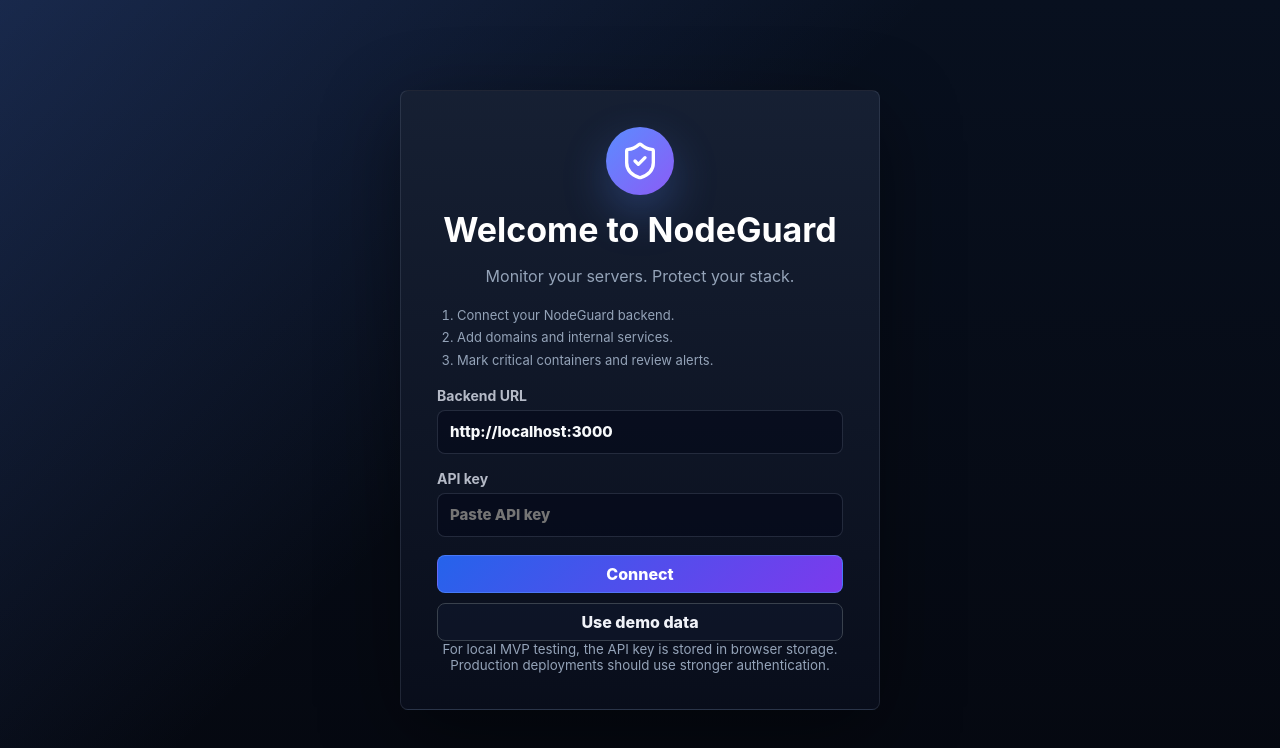
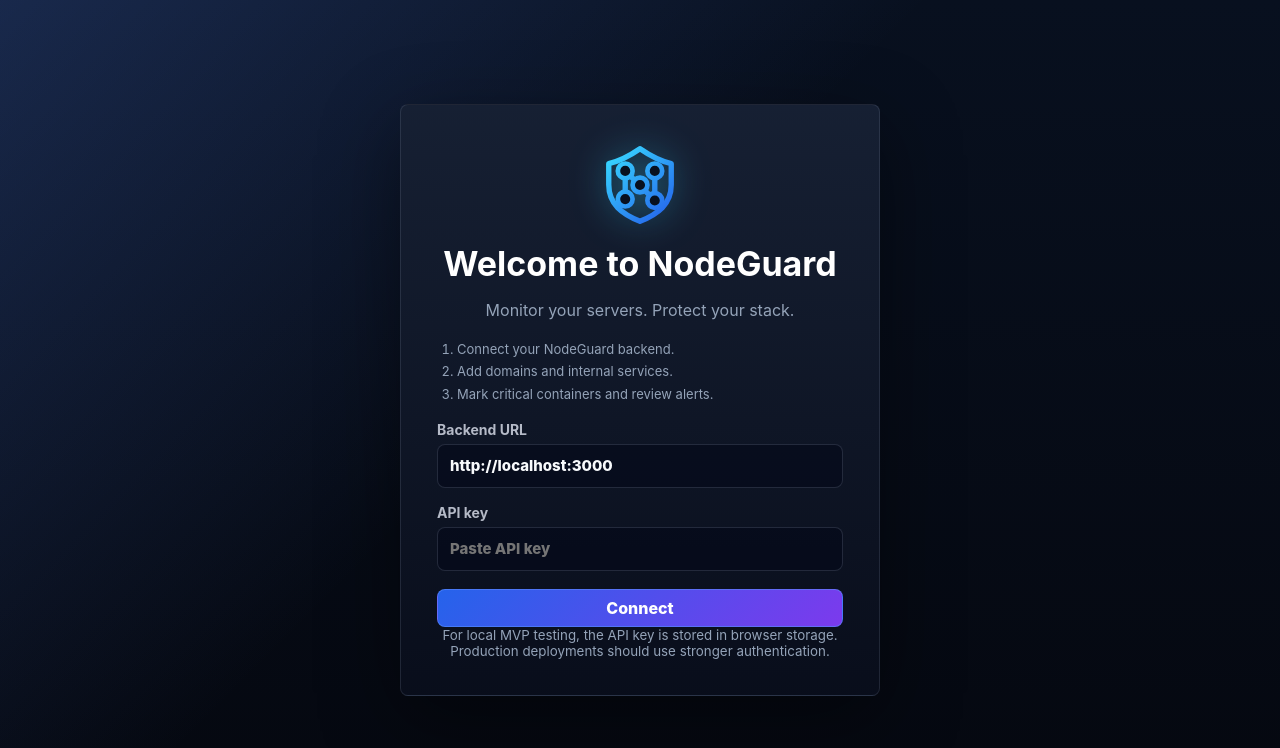
Before and after one commit to HackintoshMatrix7132/NodeGuard, a React (Vite) app in the folder apps/web/: page / in a window 1280 px wide. Shown: the top 748 px of the page. Built offline with nearby package versions, Linux system fonts and the light colour scheme.

Commit message:
style: apply NodeGuard logo to app

```diff
--- a/apps/web/src/App.tsx
+++ b/apps/web/src/App.tsx
@@ -1,4 +1,4 @@
-import { AlertTriangle, Bell, Boxes, Gauge, Globe2, LogOut, PanelLeftClose, PanelLeftOpen, Pencil, Plus, RefreshCcw, Search, Server, Settings, ShieldCheck, Trash2, X } from "lucide-react";
+import { AlertTriangle, Bell, Boxes, Gauge, Globe2, LogOut, PanelLeftClose, PanelLeftOpen, Pencil, Plus, RefreshCcw, Search, Server, Settings, Trash2, X } from "lucide-react";
 import { type CSSProperties, useEffect, useMemo, useRef, useState } from "react";
 
 import { normalizeBackendUrl } from "./api/client";
@@ -33,6 +33,39 @@ import { getStatusLabel, getStatusTone } from "./utils/status";
 type View = "dashboard" | "server" | "containers" | "domains" | "alerts" | "settings";
 type MetricTone = "blue" | "green" | "orange" | "red" | "purple";
 type BreakdownItem = { label: string; value: string; tone?: MetricTone };
+
+function NodeGuardLogo({ className = "" }: { className?: string }) {
+  return (
+    <svg className={className} viewBox="0 0 128 128" role="img" aria-label="NodeGuard logo">
+      <defs>
+        <linearGradient id="nodeguardLogoGradient" x1="18" y1="16" x2="108" y2="112" gradientUnits="userSpaceOnUse">
+          <stop stopColor="#38d9ff" />
+          <stop offset="1" stopColor="#2563eb" />
+        </linearGradient>
+      </defs>
+      <path
+        d="M64 10C47.5 21.4 31.4 28.9 17.5 32.2v31.5c0 28.8 19.7 43.5 46.5 54.3 26.8-10.8 46.5-25.5 46.5-54.3V32.2C96.6 28.9 80.5 21.4 64 10Z"
+        fill="none"
+        stroke="url(#nodeguardLogoGradient)"
+        strokeWidth="8"
+        strokeLinejoin="round"
+      />
+      <path
+        d="M42 43v42M42 43l44 44M86 43v44"
+        fill="none"
+        stroke="url(#nodeguardLogoGradient)"
+        strokeWidth="8"
+        strokeLinecap="round"
+        strokeLinejoin="round"
+      />
+      <circle cx="42" cy="43" r="11" fill="#08101f" stroke="url(#nodeguardLogoGradient)" strokeWidth="7" />
+      <circle cx="42" cy="85" r="11" fill="#08101f" stroke="url(#nodeguardLogoGradient)" strokeWidth="7" />
+      <circle cx="64" cy="64" r="11" fill="#08101f" stroke="url(#nodeguardLogoGradient)" strokeWidth="7" />
+      <circle cx="86" cy="43" r="11" fill="#08101f" stroke="url(#nodeguardLogoGradient)" strokeWidth="7" />
+      <circle cx="86" cy="87" r="11" fill="#08101f" stroke="url(#nodeguardLogoGradient)" strokeWidth="7" />
+    </svg>
+  );
+}
 
 function StatusPill({ status }: { status: HealthStatus | Alert["severity"] }) {
   return <span className={`pill ${getStatusTone(status)}`}>{getStatusLabel(status)}</span>;
@@ -239,7 +272,6 @@ function ConnectScreen() {
   const [apiKey, setApiKey] = useState("");
   const [error, setError] = useState<string | null>(null);
   const saveConnection = useSettingsStore((state) => state.saveConnection);
-  const setDemoMode = useSettingsStore((state) => state.setDemoMode);
   const validateConnection = useValidateConnection();
 
   const submit = async (event: React.FormEvent) => {
@@ -263,7 +295,7 @@ function ConnectScreen() {
     <main className="login-shell">
       <div className="orbital-bg" />
       <form className="login-card" onSubmit={submit}>
-        <div className="logo-mark"><ShieldCheck size={40} /></div>
+        <div className="logo-mark"><NodeGuardLogo className="logo-mark-svg" /></div>
         <h1>Welcome to NodeGuard</h1>
         <p>Monitor your servers. Protect your stack.</p>
         <ol className="setup-list">
@@ -281,7 +313,6 @@ function ConnectScreen() {
           <input value={apiKey} onChange={(event) => setApiKey(event.target.value)} type="password" placeholder="Paste API key" />
         </label>
         <button type="submit" disabled={validateConnection.isPending}>{validateConnection.isPending ? "Checking..." : "Connect"}</button>
-        <button type="button" className="secondary-login" onClick={() => setDemoMode(true)}>Use demo data</button>
         <small>For local MVP testing, the API key is stored in browser storage. Production deployments should use stronger authentication.</small>
       </form>
     </main>
@@ -1139,7 +1170,7 @@ export function App() {
       ) : null}
       <aside className="sidebar">
         <div className="sidebar-top">
-          <div className="brand"><ShieldCheck size={24} /><span>NodeGuard</span></div>
+          <div className="brand"><NodeGuardLogo className="brand-logo" /><span>NodeGuard</span></div>
           <button className="sidebar-toggle" onClick={() => setSidebarCollapsed(true)} aria-label="Hide sidebar">
             <PanelLeftClose size={18} />
           </button>
--- a/apps/web/src/styles.css
+++ b/apps/web/src/styles.css
@@ -2091,6 +2091,37 @@ button:hover {
   font-size: 13px;
 }
 
+.logo-mark {
+  width: 88px;
+  height: 88px;
+  border-radius: 0;
+  color: inherit;
+  background: transparent;
+  box-shadow: none;
+}
+
+.logo-mark-svg {
+  width: 86px;
+  height: 86px;
+  display: block;
+  filter: drop-shadow(0 0 18px rgba(56, 217, 255, 0.34));
+}
+
+.brand-logo {
+  width: 30px;
+  height: 30px;
+  flex: 0 0 auto;
+}
+
+.brand svg.brand-logo {
+  color: inherit;
+  filter: drop-shadow(0 0 10px rgba(56, 217, 255, 0.42));
+}
+
+.login-card:hover .logo-mark {
+  box-shadow: none;
+}
+
 .issue-list .issue-row {
   border-color: transparent !important;
   background: transparent !important;
```
Also changed, not shown: 1 other file (tests, documents, lock files or other folders).
